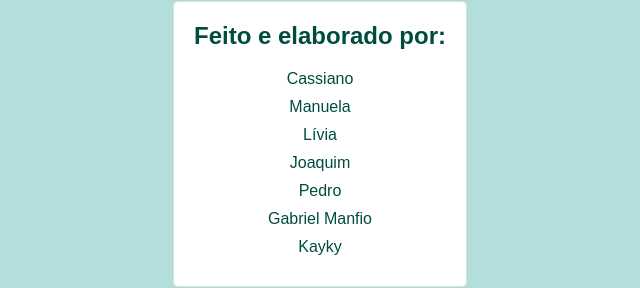
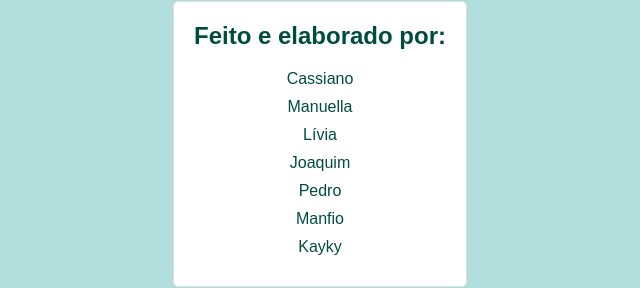
Before and after one commit to ZxKayy/Autistas-em-dialogo, a plain HTML site: page index.html in a window 1280 px wide. Shown: the part 1503-1791 px from the top of the page, 320-960 px from the left. Drawn offline with Linux system fonts and the light colour scheme.

Commit message:
Update index.html

```diff
--- a/index.html
+++ b/index.html
@@ -232,11 +232,11 @@
         <div class="team-info">
             <h2>Feito e elaborado por: </h2>
             <p>Cassiano</p>
-            <p>Manuela</p>
+            <p>Manuella</p>
             <p>Lívia</p>
             <p>Joaquim</p>
             <p>Pedro</p>
-            <p>Gabriel Manfio</p>
+            <p>Manfio</p>
             <p>Kayky</p>
         </div>
     </section>
```
